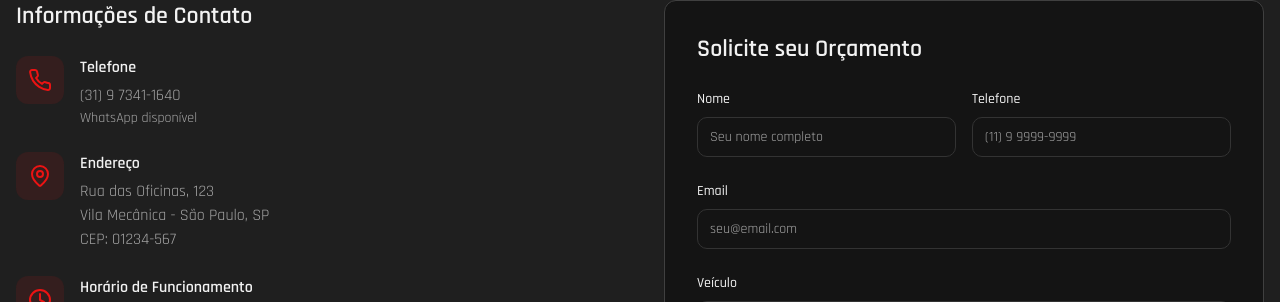
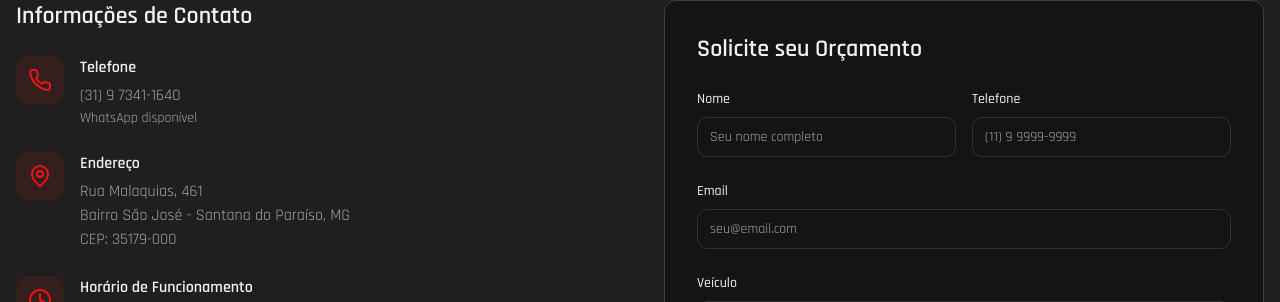
Before and after one commit to WindsonMSBR/wildinerV8, a React (Vite) app: page / in a window 1280 px wide. Shown: the part 3683-3985 px from the top of the page. Built offline with nearby package versions, Linux system fonts and the light colour scheme.

Commit message:
Update contact address
Update the contact address to Rua Malaquias, 461 Bairro São José Santana do Paraíso - MG CEP: 35179000.

```diff
--- a/src/components/Contact.tsx
+++ b/src/components/Contact.tsx
@@ -43,9 +43,9 @@ export const Contact = () => {
                   <div>
                     <h4 className="font-semibold mb-1">Endereço</h4>
                     <p className="text-muted-foreground">
-                      Rua das Oficinas, 123<br />
-                      Vila Mecânica - São Paulo, SP<br />
-                      CEP: 01234-567
+                      Rua Malaquias, 461<br />
+                      Bairro São José - Santana do Paraíso, MG<br />
+                      CEP: 35179-000
                     </p>
                   </div>
                 </div>
```
